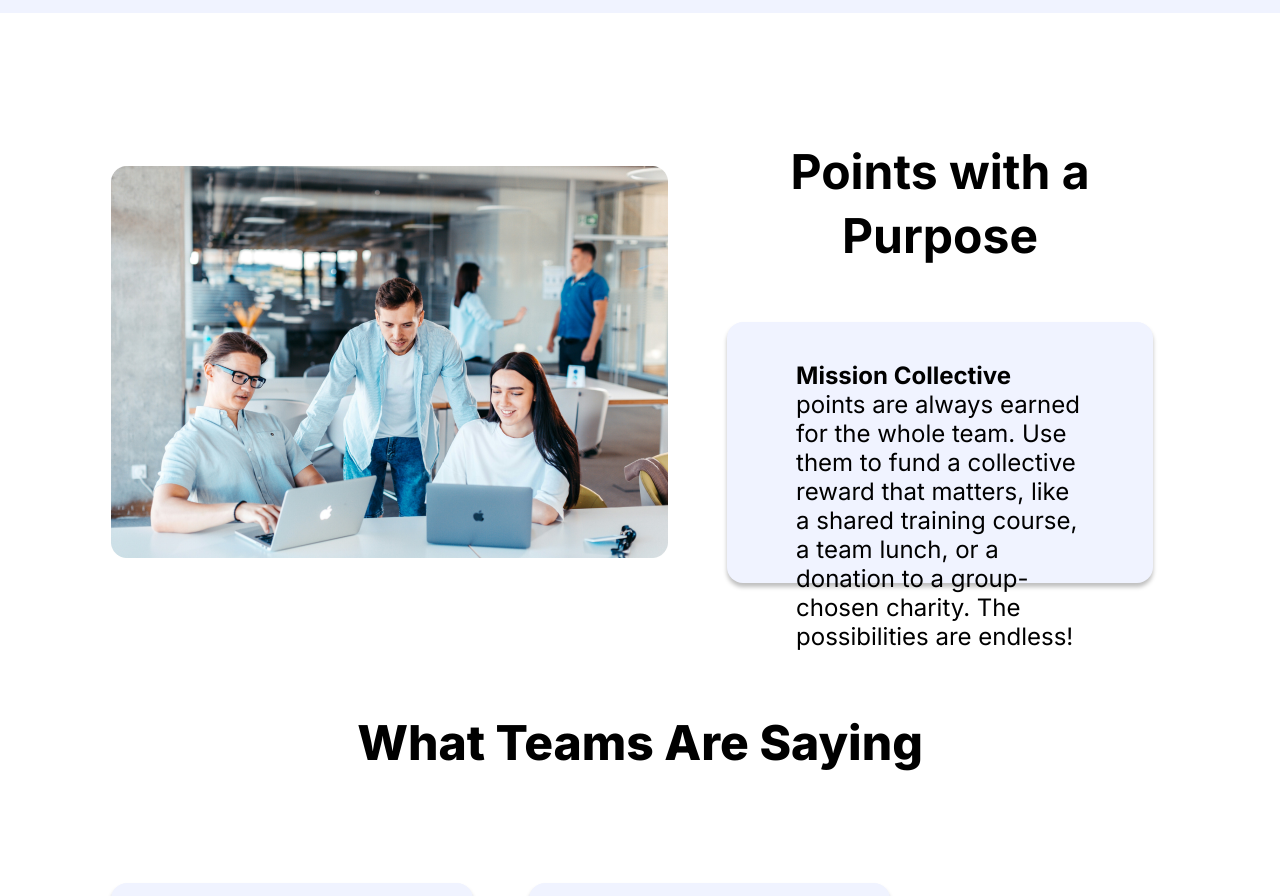
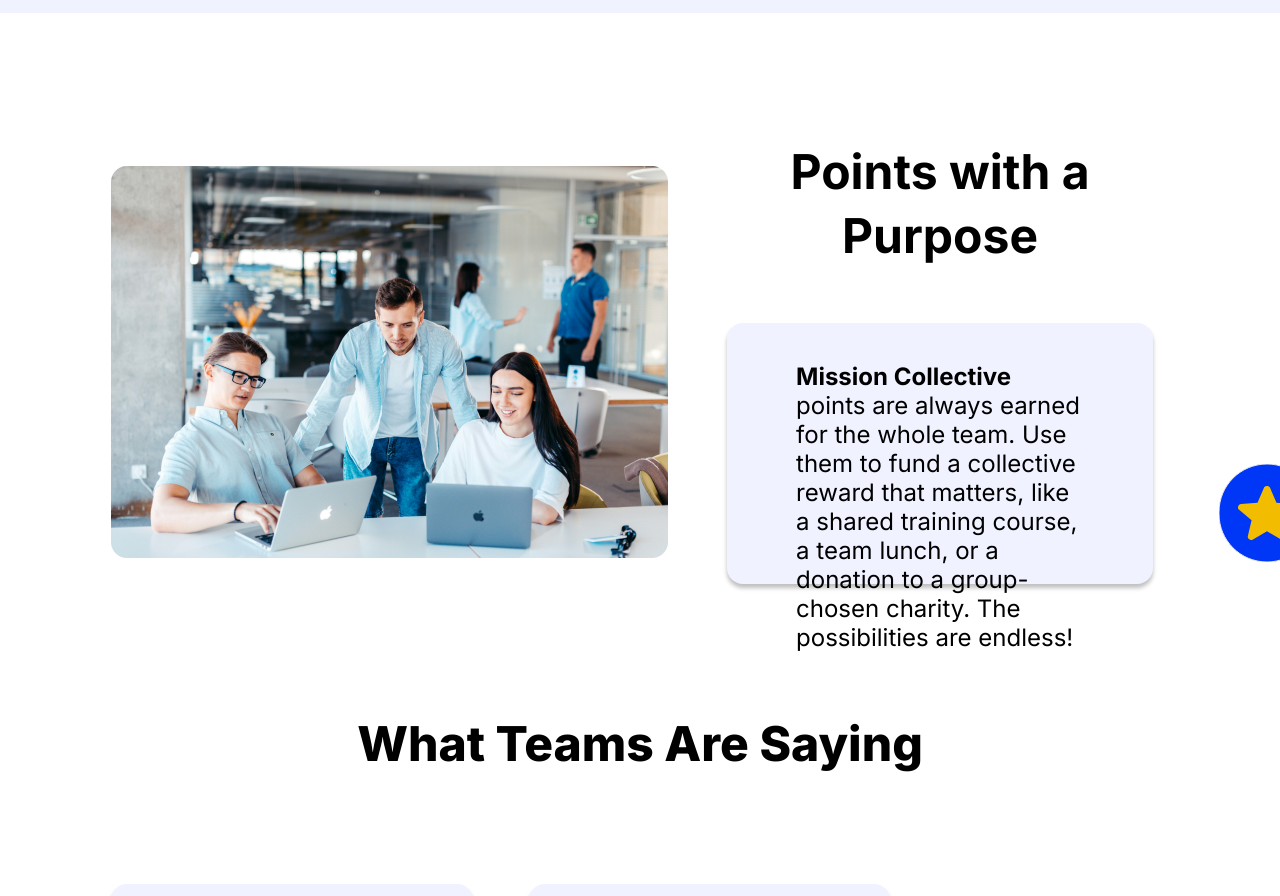
Before and after one commit to cherryontech/MissionCollective, a React (Vite) app: page / in a window 1280 px wide. Shown: the part 2440-3336 px from the top of the page. Built offline with nearby package versions, Linux system fonts and the light colour scheme.

Commit message:
add circle star icon to points section

```diff
--- a/src/Components/Section2.jsx
+++ b/src/Components/Section2.jsx
@@ -1,4 +1,5 @@
 import groupCollab from "../assets/images/homepage/group-collab.webp";
+import StarCircle from "../assets/icons/starCircle.svg";
 
 export default function Section2() {
   return (
@@ -14,6 +15,7 @@ export default function Section2() {
               like a shared training course, a team lunch, or a donation to a
               group-chosen charity. The possibilities are endless!
             </p>
+            <img src={StarCircle} alt="star-icon"></img>
           </div>
         </div>
       </div>
--- a/src/styles/HomePage.css
+++ b/src/styles/HomePage.css
@@ -197,8 +197,8 @@ h2 {
     display: flex;
     flex-direction: column;
     align-items: center;
-    gap: 3.375rem;
     padding: 1rem;
+    position: relative
 }
 
 .section2-text h2 {
@@ -206,9 +206,10 @@ h2 {
     line-height: 4rem;
     font-weight: 700;
     padding: 0;
+    margin-bottom: 3.4rem;
 }
 
-.section2-content p {
+.section2-text p {
     display: block;
     font-size: 1.5rem;
     border-radius: 1rem;
@@ -217,9 +218,18 @@ h2 {
     font-weight: 400;
     height: 16.3125rem;
     padding: 2.4375rem 4.3125rem 3.375rem 4.3125rem;
+    position: relative;
+    z-index: 1;
 }
 
-.section2-content span {
+.section2-text img {
+    position: absolute;
+    z-index: 1;
+    top: 21.25rem;
+    left: 31.75rem;
+}
+
+.section2-text span {
     font-weight: 700;
 }
 
```
